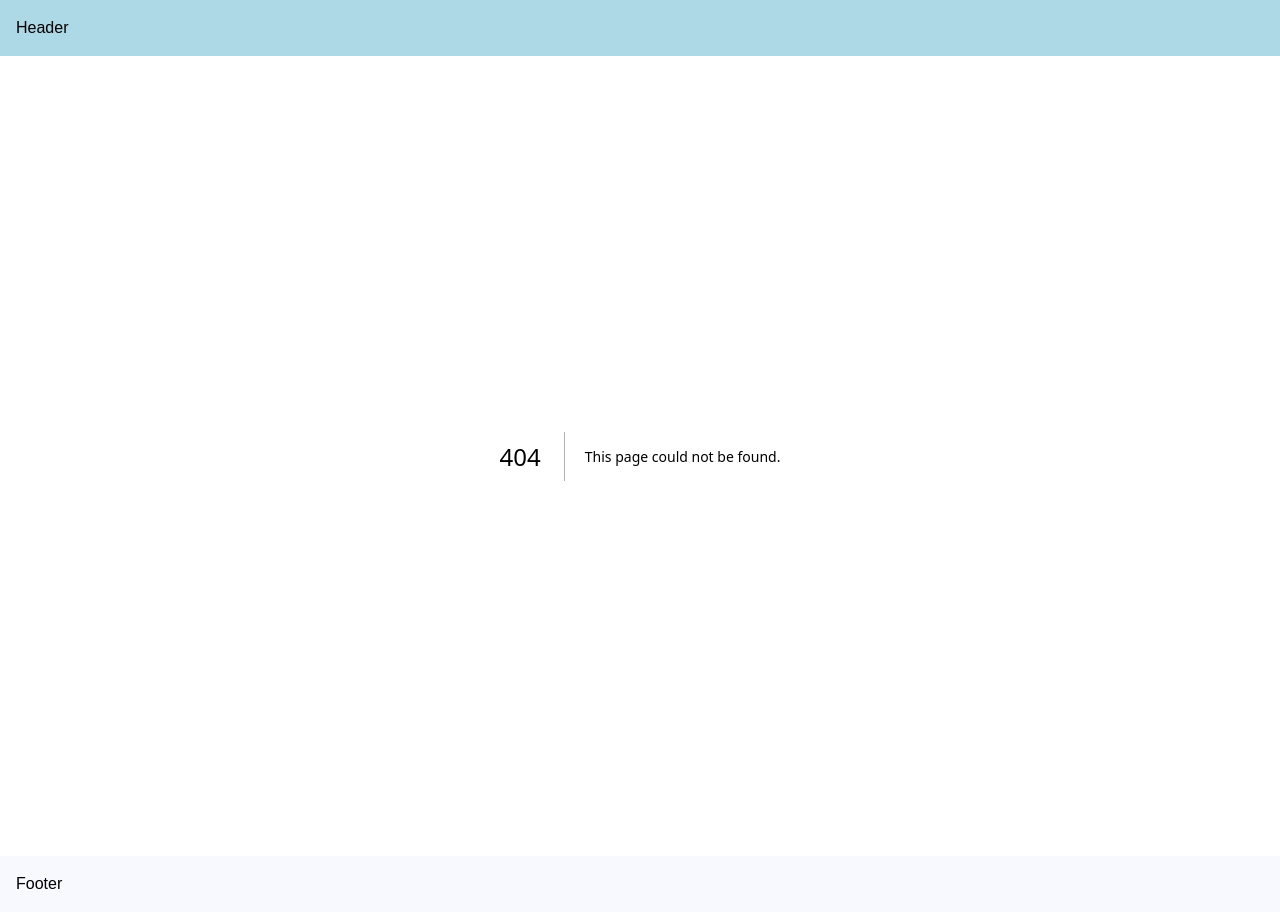
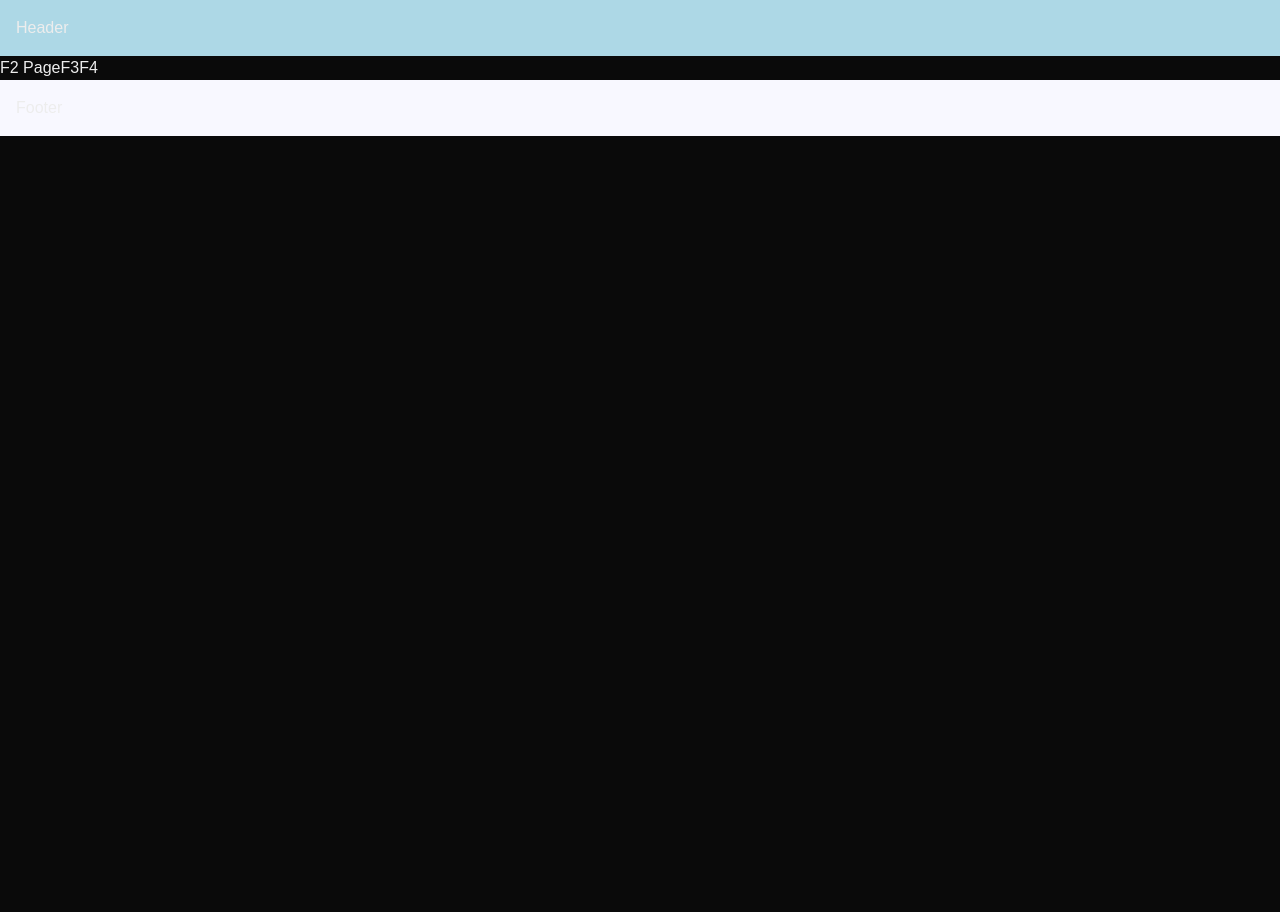
Before and after one commit to teja-afk/nextjs-practise, a Next.js app: page /f1/f2 in a window 1280 px wide. Before the commit this address had no page. After the commit the page ends 800 px from the top, so only its background shows below. Built offline with nearby package versions, Linux system fonts and the light colour scheme.

Commit message:
add: intercepting routes (same level)

```diff
--- a/app/complex-dashboard/layout.tsx
+++ b/app/complex-dashboard/layout.tsx
@@ -11,7 +11,7 @@ export default function ComplexDashboardLayout({
     notifications: React.ReactNode;
     login: React.ReactNode;
 }) {
-    const isLoggedIn = false;
+    const isLoggedIn = true;
     return isLoggedIn ? (
         <div>
             <div>{children}</div>
--- /dev/null
+++ b/app/f1/(.)f2/page.tsx
@@ -0,0 +1,3 @@
+export default function InterceptedF2Page() {
+    return <h1>(.)F2 Intercepted Page</h1>
+}
--- /dev/null
+++ b/app/f1/f2/page.tsx
@@ -0,0 +1,10 @@
+import Link from "next/link";
+
+export default function F2() {
+  return (
+    <h1>
+      F2 Page<Link href="/f3">F3</Link>
+      <Link href="/f4">F4</Link>
+    </h1>
+  );
+}
--- /dev/null
+++ b/app/f1/page.tsx
@@ -0,0 +1,10 @@
+import Link from "next/link";
+
+export default function F1() {
+  return (
+    <h1>
+      F1 Page <Link href="/f1/f2">F2</Link>
+      <Link href="/f3">F3</Link>
+    </h1>
+  );
+}
```
